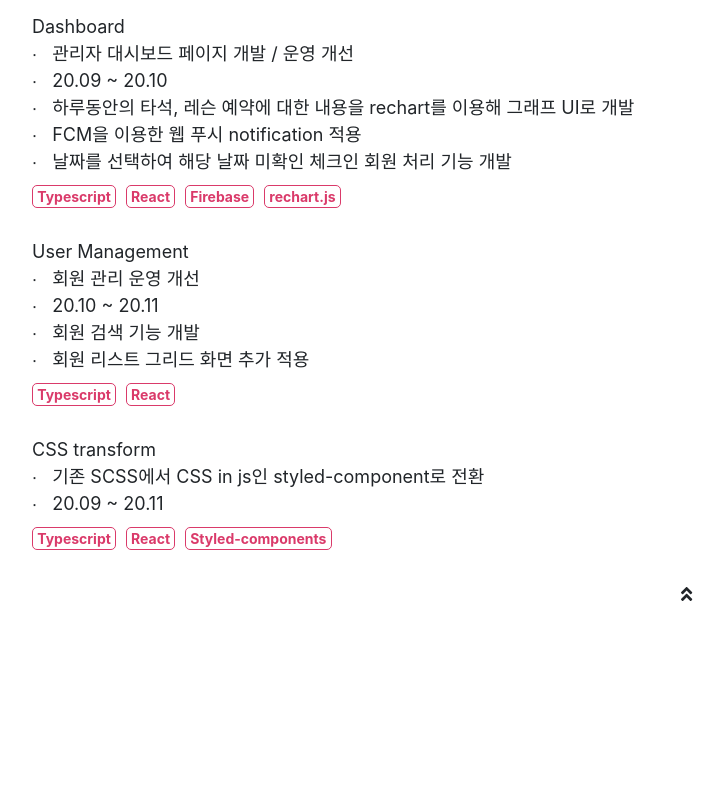
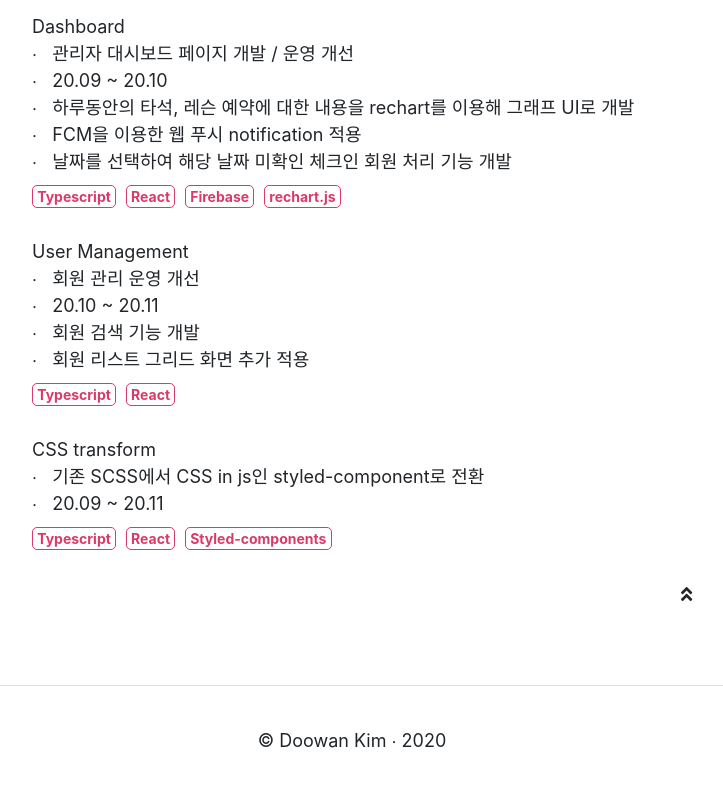
Before and after one commit to doowankim/react-portfolio, a React (Create React App) app: page /about in a window 1280 px wide. Shown: the part 1589-2376 px from the top of the page, without its empty margins (288-1011 px from the left). Before the commit the page ends 2192 px from the top, so only its background shows below. Built offline with nearby package versions, Linux system fonts and the light colour scheme.

Commit message:
footer added

```diff
--- /dev/null
+++ b/src/components/Footer/index.tsx
@@ -0,0 +1,14 @@
+import React from "react";
+import * as Styled from "./styles";
+
+const Footer = () => {
+  return (
+    <Styled.Container>
+      <Styled.Wrapper>
+        <div>© Doowan Kim ∙ 2020</div>
+      </Styled.Wrapper>
+    </Styled.Container>
+  );
+};
+
+export default Footer;
--- /dev/null
+++ b/src/components/Footer/styles.tsx
@@ -0,0 +1,16 @@
+import styled from "styled-components";
+
+export const Container = styled.div`
+  width: 100%;
+  height: 12em;
+  border-top: 1px solid #ddd;
+  background: #fff;
+  margin-top: 10em;
+  text-align: center;
+`;
+
+export const Wrapper = styled.div`
+  justify-content: center;
+  font-size: 1.8em;
+  line-height: 110px;
+`;
--- a/src/components/index.tsx
+++ b/src/components/index.tsx
@@ -1,2 +1,3 @@
-export { default as Header } from '../components/Header';
-export { default as SkillTabBox } from '../components/SkillTabBox';
+export { default as Header } from "../components/Header";
+export { default as Footer } from "../components/Footer";
+export { default as SkillTabBox } from "../components/SkillTabBox";
--- a/src/router/index.tsx
+++ b/src/router/index.tsx
@@ -1,7 +1,7 @@
-import React from 'react';
-import { BrowserRouter, Switch, Route } from 'react-router-dom';
-import { Header } from '../components';
-import { Home, About } from '../containers';
+import React from "react";
+import { BrowserRouter, Switch, Route } from "react-router-dom";
+import { Header, Footer } from "../components";
+import { Home, About } from "../containers";
 
 const Router = () => {
   return (
@@ -15,6 +15,7 @@ const Router = () => {
           <About />
         </Route>
       </Switch>
+      <Footer />
     </BrowserRouter>
   );
 };
```
Lines whose indentation alone changed are shown as unchanged.
